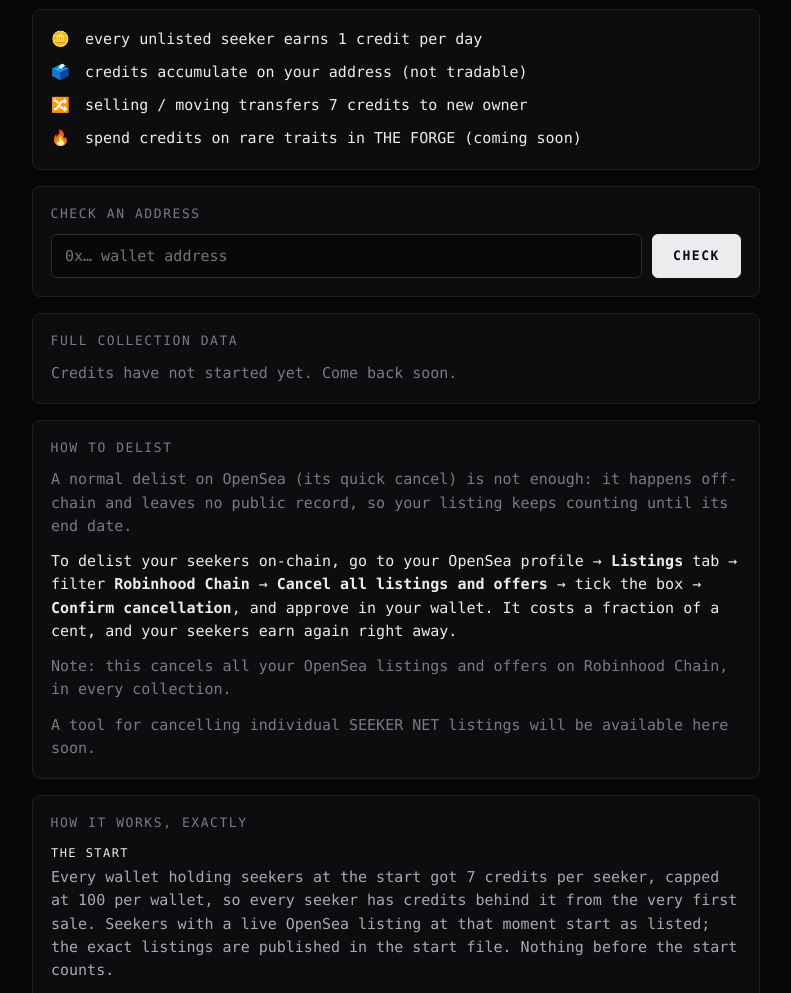
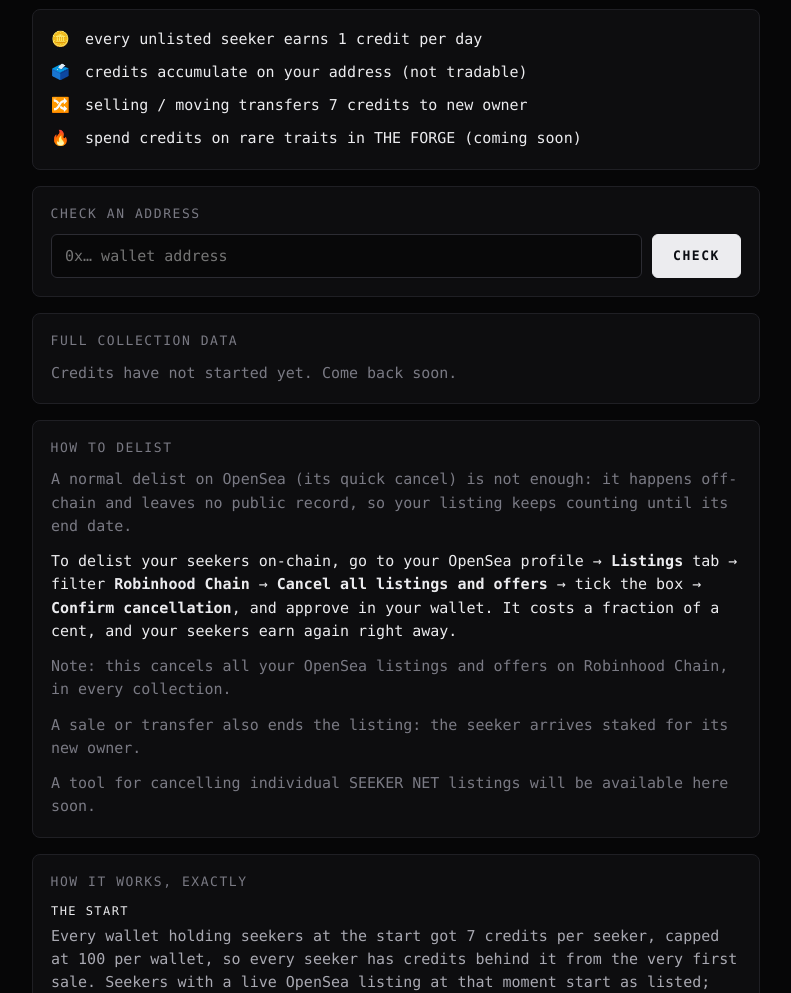
Before and after one commit to TheSeekerGame/seeker-net-staking, a plain HTML site: page index.html in a window 1280 px wide. Shown: the part 107-1100 px from the top of the page, without its empty margins (244-1035 px from the left). Drawn offline with Linux system fonts and the light colour scheme; no server answers.

Commit message:
How to delist: a sale ends the listing too

```diff
--- a/index.html
+++ b/index.html
@@ -170,6 +170,7 @@
     <p class="muted" style="margin:0 0 12px">A normal delist on OpenSea (its quick cancel) is not enough: it happens off-chain and leaves no public record, so your listing keeps counting until its end date.</p>
     <p style="margin:0 0 12px">To delist your seekers on-chain, go to your OpenSea profile → <b>Listings</b> tab → filter <b>Robinhood Chain</b> → <b>Cancel all listings and offers</b> → tick the box → <b>Confirm cancellation</b>, and approve in your wallet. It costs a fraction of a cent, and your seekers earn again right away.</p>
     <p class="muted" style="margin:0 0 12px">Note: this cancels all your OpenSea listings and offers on Robinhood Chain, in every collection.</p>
+    <p class="muted" style="margin:0 0 12px">A sale or transfer also ends the listing: the seeker arrives staked for its new owner.</p>
     <p class="muted" style="margin:0">A tool for cancelling individual SEEKER NET listings will be available here soon.</p>
   </div>
 
```
